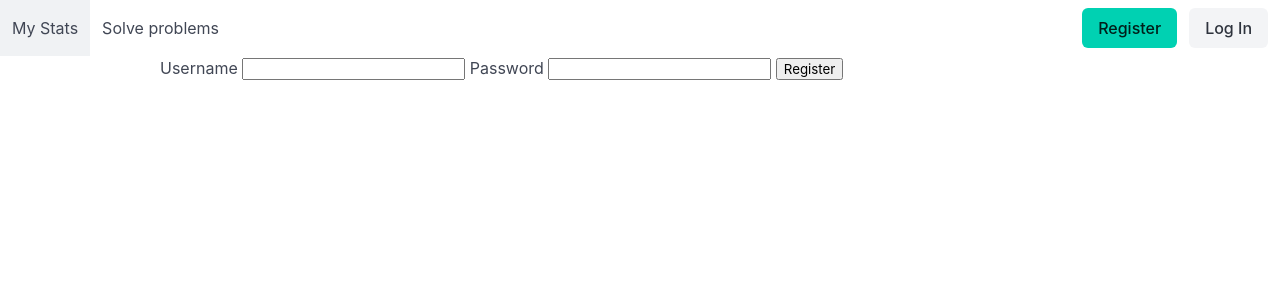
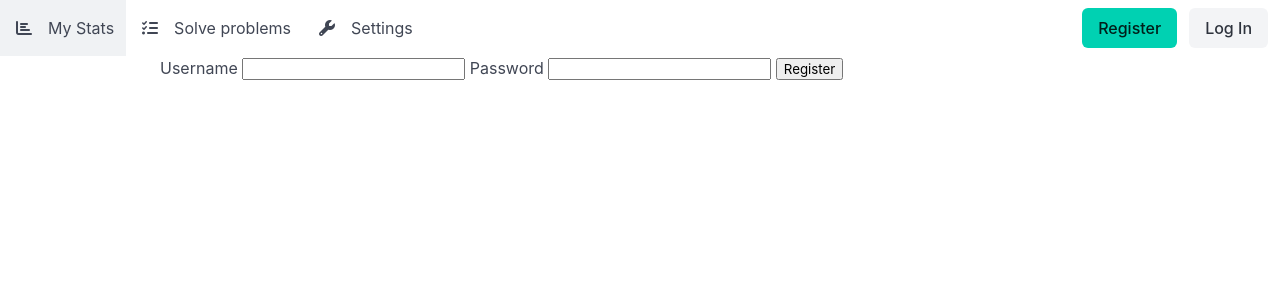
Before and after one commit to PythMajo/MathProject, a Flask app: page /auth/register in a window 1280 px wide. Shown: the top 300 px of the page. Run offline with Flask 3, Linux system fonts and the light colour scheme; some libraries are stand-ins or nearby versions.

Commit message:
add'ed FA-icons to base

```diff
--- a/matematik/templates/base.html
+++ b/matematik/templates/base.html
@@ -2,6 +2,7 @@
 <meta name="viewport" content="width=device-width, initial-scale=1">
 <title>{% block title %}{% endblock %} - matematik</title>
 <link rel="stylesheet" href="https://cdn.jsdelivr.net/npm/bulma@1.0.0/css/bulma.min.css">
+<script src="https://kit.fontawesome.com/691f34d46d.js" crossorigin="anonymous"></script>
 
 <nav class="navbar" role="navigation" aria-label="main navigation">
     <div class="navbar-brand">
@@ -16,11 +17,27 @@
     <div id="navbarBasicExample" class="navbar-menu">
         <div class="navbar-start">
             <a class="navbar-item" href="{{ url_for('math.my_stat') }}">
-            My Stats
+
+                            <span class="icon">
+                    <i class="fas fa-bar-chart"></i>
+                </span>
+                <span>My Stats</span>
             </a>
 
             <a class="navbar-item" href="{{ url_for('math.solve_problem') }}">
-            Solve problems
+
+                <span class="icon">
+                    <i class="fas fa-tasks"></i>
+                </span>
+                <span>Solve problems</span>
+            </a>
+
+            <a class="navbar-item" href="{{ url_for('math.user_settings') }}">
+                <span class="icon">
+                    <i class="fas fa-wrench"></i>
+                </span>
+                <span>Settings</span>
+
             </a>
         </div>
 
@@ -29,7 +46,13 @@
                 <div class="buttons">
                     {% if g.user %}
 
-            <span class="navbar-item">{{ g.user['username'] }}</span>
+                        <span class="navbar-item">
+
+                            <span class="icon">
+                                <i class="fas fa-user"></i>
+                            </span>
+                            <span>{{ g.user['username'] }}</span>
+                        </span>
                         <a href="{{ url_for('auth.logout') }}" class="button is-danger">Log Out</a>
                     {% else %}
                         <a href="{{ url_for('auth.register') }}" class="button is-primary">Register</a>
@@ -42,7 +65,6 @@
 </nav>
 
 
-
 <script>
     document.addEventListener('DOMContentLoaded', () => {
 
@@ -53,7 +75,7 @@
         if ($navbarBurgers.length > 0) {
 
             // Add a click event on each of them
-        $navbarBurgers.forEach( el => {
+            $navbarBurgers.forEach(el => {
                 el.addEventListener('click', () => {
 
                     // Get the target from the "data-target" attribute
@@ -75,7 +97,6 @@
 <div class="container is-max-desktop">
 
 
-
     {% for message in get_flashed_messages() %}
         <div class="flash">{{ message }}</div>
     {% endfor %}
```
Lines whose indentation alone changed are shown as unchanged.
